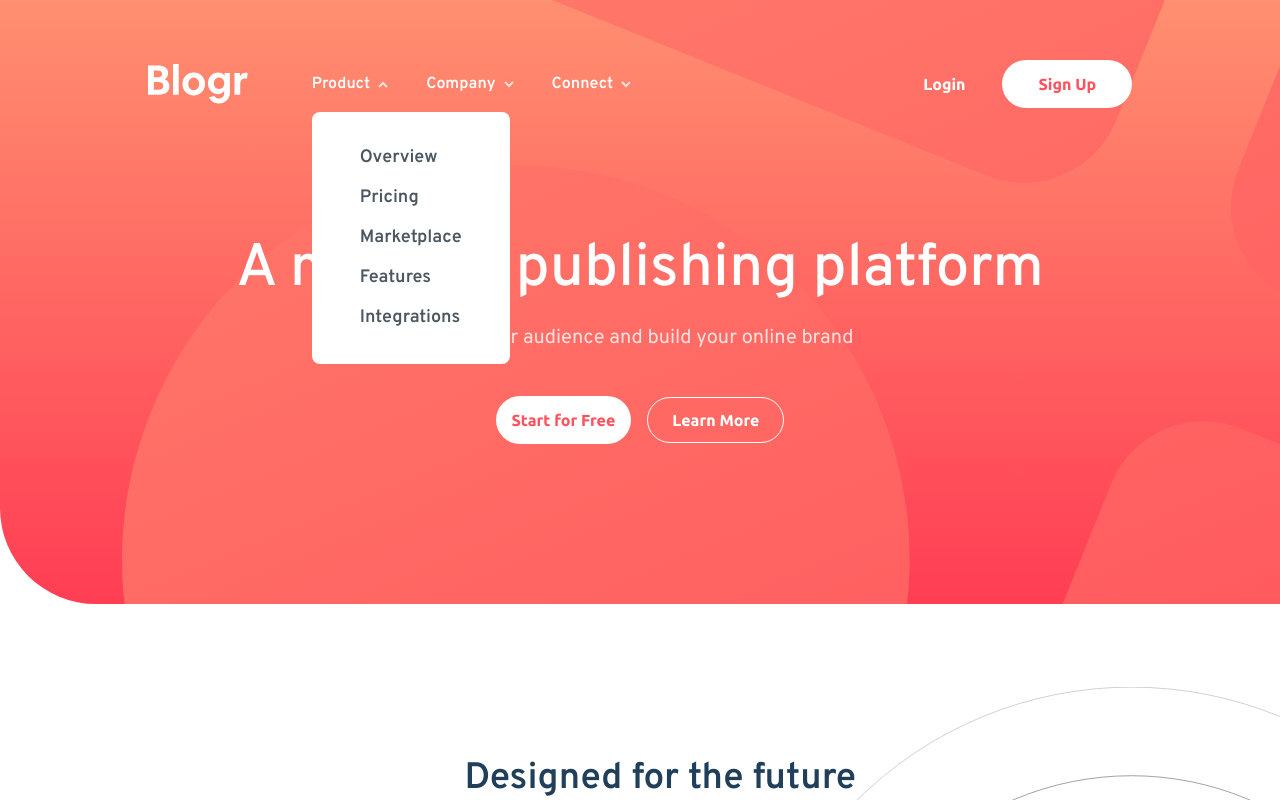
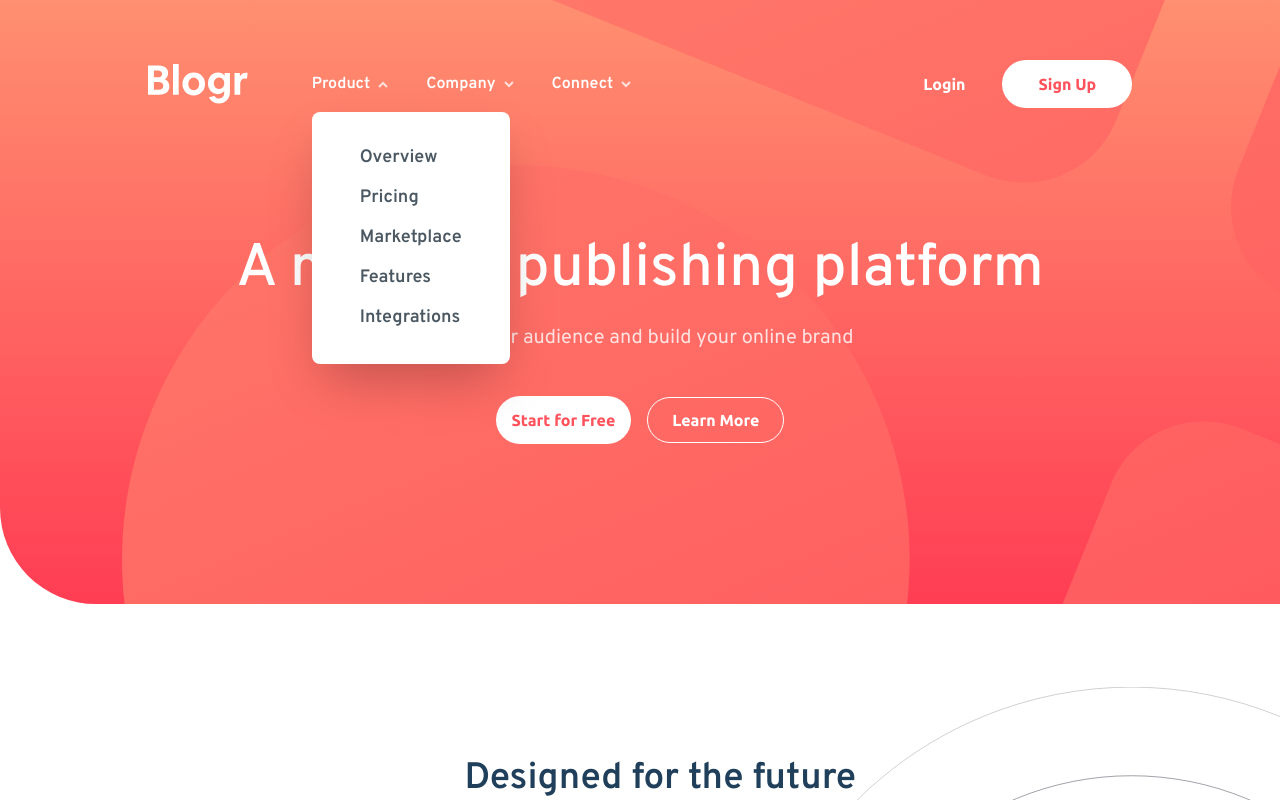
Before and after one commit to iameenahmed/blogr-landing-page, a React (Vite) app: page / in a window 1280 px wide. Both pictures are taken after a click on the button "Product". Shown: the top 800 px of the page. Built offline with nearby package versions, Linux system fonts and the light colour scheme.

Commit message:
Update styling and improve navigation in Footer and Header components

```diff
--- a/src/components/Footer.tsx
+++ b/src/components/Footer.tsx
@@ -14,7 +14,9 @@ const Footer = () => {
             <li>
               <ul className="space-y-1 text-GrayishBlue lg:space-y-2.5">
                 {subItems.map((subItem, index) => (
-                  <li key={index}>{subItem}</li>
+                  <li key={index} className="cursor-pointer hover:opacity-70">
+                    {subItem}
+                  </li>
                 ))}
               </ul>
             </li>
--- a/src/components/Header.tsx
+++ b/src/components/Header.tsx
@@ -8,6 +8,8 @@ import NavItem from "./NavItem";
 
 const Header = () => {
   const [isOpen, setIsOpen] = useState<boolean>(false);
+  const [openNavItem, setOpenNavItem] = useState<string | null>(null);
+
   return (
     <header className="absolute z-20 w-full gap-x-16 px-6 py-[3.75rem] md:px-[11.55vw] lg:flex lg:items-center">
       <div className="flex justify-between">
@@ -38,7 +40,12 @@ const Header = () => {
             <ul className="space-y-6">
               {navlinks.map(({ id, title, subItems }) => (
                 <li key={id}>
-                  <NavItem title={title} subItems={subItems} />
+                  <NavItem
+                    title={title}
+                    subItems={subItems}
+                    isOpen={openNavItem === title}
+                    onOpen={() => setOpenNavItem(title)}
+                  />
                 </li>
               ))}
             </ul>
@@ -56,7 +63,12 @@ const Header = () => {
           <ul className="flex gap-x-14">
             {navlinks.map(({ id, title, subItems }) => (
               <li key={id}>
-                <NavItem title={title} subItems={subItems} />
+                <NavItem
+                  title={title}
+                  subItems={subItems}
+                  isOpen={openNavItem === title}
+                  onOpen={() => setOpenNavItem(title)}
+                />
               </li>
             ))}
           </ul>
--- a/src/components/NavItem.tsx
+++ b/src/components/NavItem.tsx
@@ -1,12 +1,12 @@
-import { useState } from "react";
-
 interface NavItemProps {
   title: string;
   subItems: string[];
+  isOpen: boolean;
+  onOpen: () => void;
 }
 
-const NavItem = ({ title, subItems }: NavItemProps) => {
-  const [isOpen, setIsOpen] = useState<boolean>(false);
+const NavItem = ({ title, subItems, isOpen, onOpen }: NavItemProps) => {
+  // const [isOpen, setIsOpen] = useState<boolean>(false);
   return (
     <ul>
       <li
@@ -14,10 +14,10 @@ const NavItem = ({ title, subItems }: NavItemProps) => {
           isOpen ? "after:rotate-180" : "after:rotate-0"
         }`}
       >
-        <button onClick={() => setIsOpen(!isOpen)}>{title}</button>
+        <button onClick={onOpen}>{title}</button>
       </li>
       {isOpen && (
-        <li className="mt-4 rounded-lg bg-GrayishBlue/30 p-6 text-lg md:absolute md:bg-white md:px-12 md:py-8 md:text-VeryDarkGrayishBlue">
+        <li className="mt-4 rounded-lg bg-GrayishBlue/30 p-6 text-lg shadow-2xl md:absolute md:bg-white md:px-12 md:py-8 md:text-VeryDarkGrayishBlue">
           <ul className="space-y-3">
             {subItems.map((subItem) => (
               <li key={subItem} className="cursor-pointer hover:opacity-70">
```
